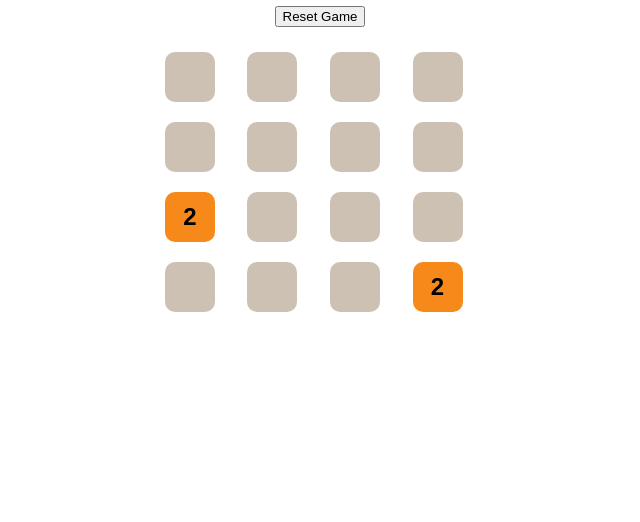
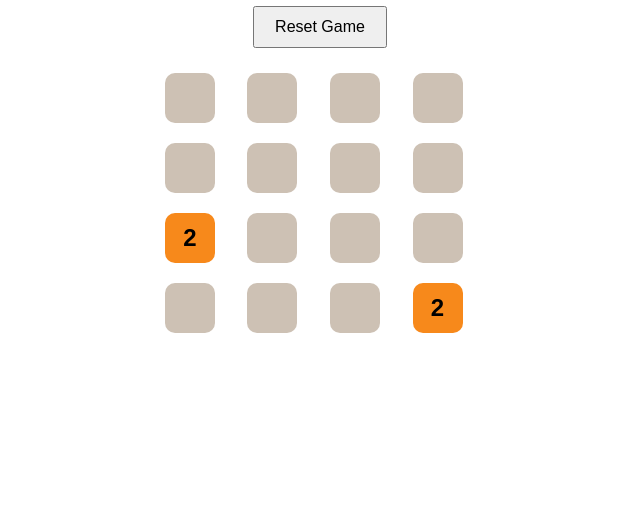
Before and after one commit to malikbilal12/game2048, a plain HTML site: page index.html in a window 1280 px wide. Shown: the part 278-800 px from the top of the page, without its empty margins (320-960 px from the left). Drawn offline with Linux system fonts and the light colour scheme.

Commit message:
Update index.html

```diff
--- a/index.html
+++ b/index.html
@@ -13,7 +13,7 @@
         <div id="score">Score: <span id="score-value">0</span></div>
         <div id="high-score">Score: <span id="high-score-value">0</span></div>
         </div>
-        <button id="reset-btn btn btn-primary">Reset Game</button>
+        <button id="reset-btn">Reset Game</button>
         <div id="game-container">
 
         </div>
```
